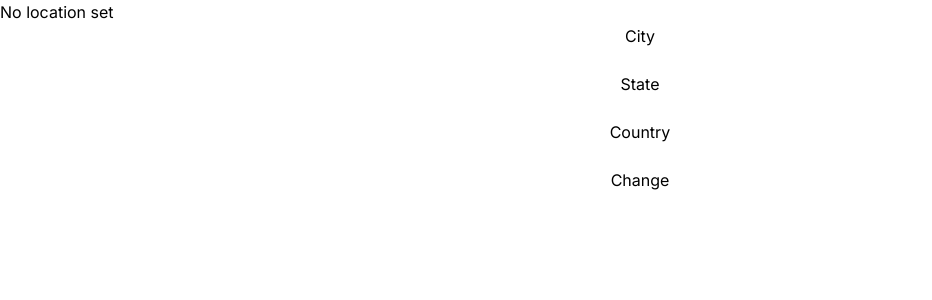
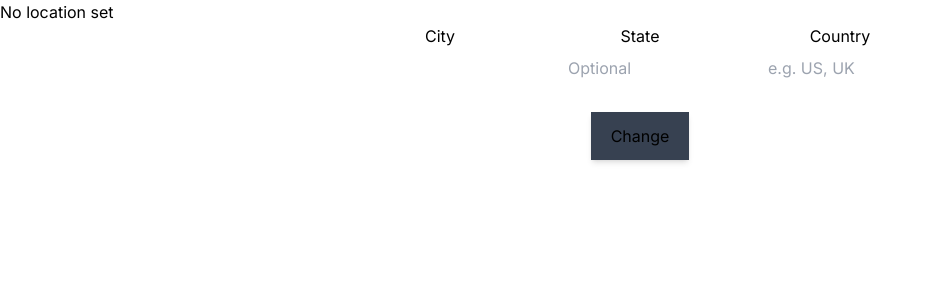
Before and after one commit to michaelzhan1/weather, a Next.js app: page / in a window 1280 px wide. Shown: the top 300 px of the page, without its empty margins (0-932 px from the left). Built offline with nearby package versions, Linux system fonts and the light colour scheme.

Commit message:
Finish CSS and add night

```diff
--- a/components/LocationForm.tsx
+++ b/components/LocationForm.tsx
@@ -48,14 +48,22 @@ export default function LocationForm () {
 
   return (
     <>
-      <form className='flex flex-col mb-5 justify-center items-center text-center'>
-        <label htmlFor='city'>City</label>
-        <input name="city" type='text' className='text-black' value={city} onChange={e => setCity(e.target.value)} required />
-        <label htmlFor='state'>State</label>
-        <input name='state' type='text' className='text-black' value={state} onChange={e => setState(e.target.value)} />
-        <label htmlFor='country'>Country</label>
-        <input name="country" type='text' className='text-black' value={country} onChange={e => setCountry(e.target.value)} required />
-        <button type='submit' onClick={getCoords}>Change</button>
+      <form className='flex flex-col mb-4 justify-center items-center text-center'>
+        <div className="flex-row flex mb-5">
+          <div className="flex-col flex mx-5">
+            <label htmlFor='city' className='mb-1'>City</label>
+            <input name="city" type='text' className='text-black mb-2 w-40 px-2 py-1' value={city} onChange={e => setCity(e.target.value)} required />
+          </div>
+          <div className="flex flex-col mx-5">
+            <label htmlFor='state' className='mb-1'>State</label>
+            <input name='state' type='text' className='text-black mb-2 w-40 px-2 py-1' placeholder='Optional' value={state} onChange={e => setState(e.target.value)} />
+          </div>
+          <div className="flex flex-col mx-5">
+            <label htmlFor='country' className='mb-1'>Country</label>
+            <input name="country" type='text' placeholder='e.g. US, UK' className='text-black mb-2 w-40 px-2 py-1' value={country} onChange={e => setCountry(e.target.value)} required />
+          </div>
+        </div>
+        <button type='submit' className='mb-10 bg-gray-700 px-5 py-3 shadow-md hover:-translate-y-1' onClick={getCoords}>Change</button>
       </form>
     </>
   )
--- a/components/WeatherDisplay.tsx
+++ b/components/WeatherDisplay.tsx
@@ -38,6 +38,7 @@ export default function WeatherDisplay() {
   const { latitude, longitude, city, updateLocation } = useLocationContext();
   const [ editLocationBGOpen, setEditLocationBGOpen ] = useState<boolean>(false);
   const [ editLocationOpen, setEditLocationOpen ] = useState<boolean>(false);
+  const [ isNight, setIsNight ] = useState<boolean>(false);
 
   // on page load, read latitude and longitude from localStorage, if exists
   useEffect(() => {
@@ -74,6 +75,11 @@ export default function WeatherDisplay() {
           const weather: Weather = data.result;
           setWeatherCode(weather.weather[0].id);
           setTemperature(weather.main.temp);
+          if (weather.dt < weather.sys.sunrise || weather.dt > weather.sys.sunset) {
+            setIsNight(true);
+          } else {
+            setIsNight(false);
+          }
           setEditLocationOpen(false);
           setTimeout(() => {
             setEditLocationBGOpen(false);
@@ -102,7 +108,10 @@ export default function WeatherDisplay() {
 
   let bgColor: string;
   let textColor: string;
-  if (200 <= weatherCode && weatherCode < 300) {
+  if (isNight) {
+    bgColor = "bg-night";
+    textColor = "text-white";
+  } else if (200 <= weatherCode && weatherCode < 300) {
     bgColor = "bg-storm";
     textColor = "text-white";
   } else if (300 <= weatherCode && weatherCode < 400) {
@@ -146,7 +155,7 @@ export default function WeatherDisplay() {
           {editLocationBGOpen && (
             <div className={`fixed bottom-0 z-10 h-full w-full bg-black bg-opacity-50 backdrop-blur-sm`} onClick={ closeLocationButton }>
               <div id='editLocation' className={`${editLocationOpen ? 'translate-y-0' : 'translate-y-full'} transition-transform absolute bottom-0 w-full flex flex-col items-center justify-center bg-gray-600 text-white`}>
-                <div className="text-lg">Change location:</div>
+                <div className="text-lg mt-10 mb-3">Change your location:</div>
                 <LocationForm />
               </div>
             </div>
--- a/tailwind.config.ts
+++ b/tailwind.config.ts
@@ -20,6 +20,7 @@ const config: Config = {
         'snow': '#E6E6E6',
         'foggy': '#727272',
         'sunny': '#FFD67A',
+        'night': '#353535',
       },
     },
   },
```
